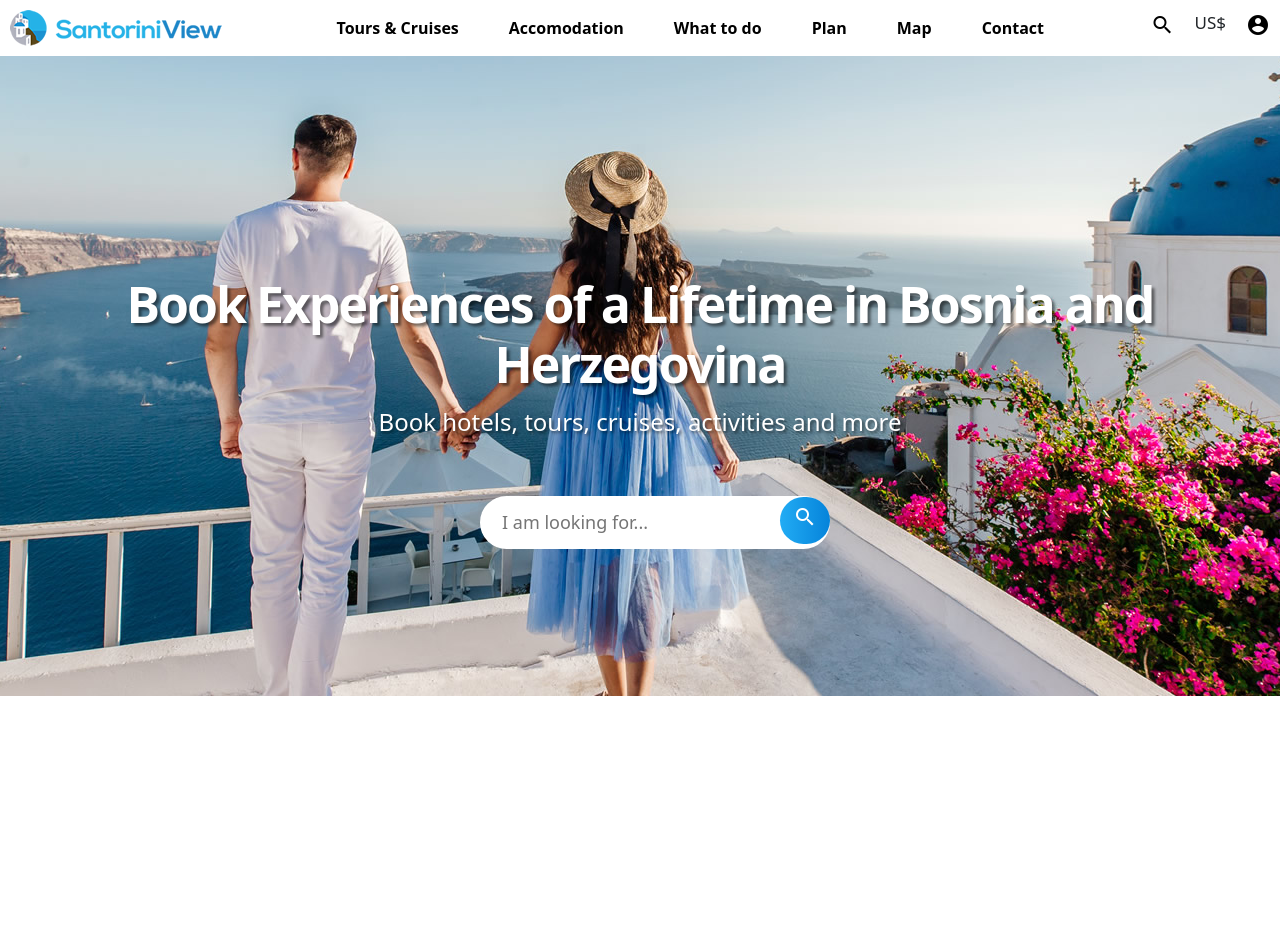
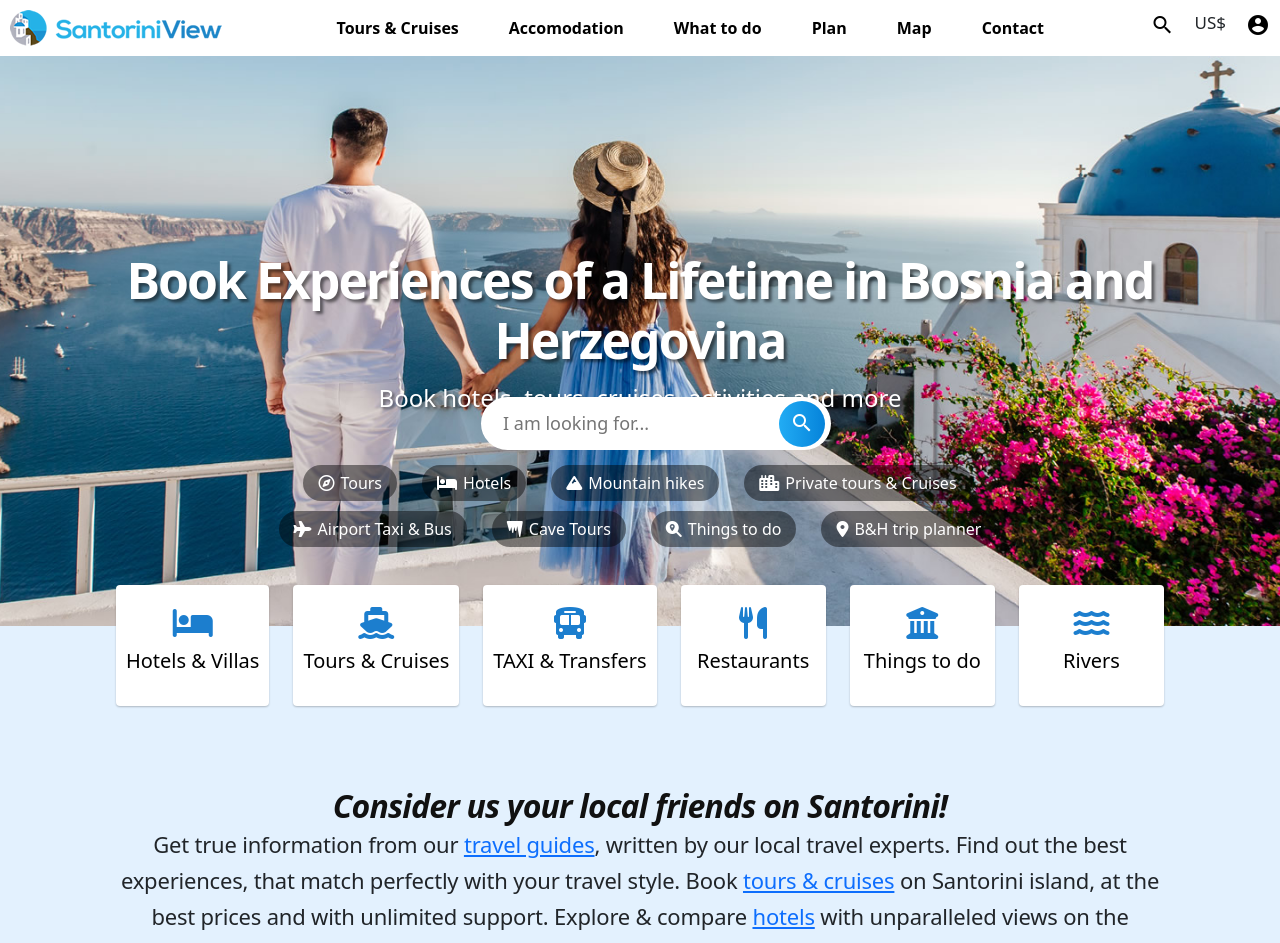
Before and after one commit to arminCicic/explore-bih, an Angular app: page / in a window 1280 px wide. Shown: the top 943 px of the page. Before the commit the page ends 800 px from the top, so only its background shows below. Built offline with nearby package versions, Linux system fonts and the light colour scheme.

Commit message:
finished icons section

```diff
--- a/src/app/home/home.component.html
+++ b/src/app/home/home.component.html
@@ -6,14 +6,57 @@
     </div>
 
     <div class="global-search">
-        <div class="gloabal-search-inner">
+        <div class="global-search-inner">
             <div class="global-search-input-wrapper">
                 <input type="text" id="global-search-input" autocomplete="off" spellcheck="false" placeholder="I am looking for...">
             </div>
 
             <div class="global-search-button">
-                <a href="/search/" title="search in BiH" id="global-search-button"> <mat-icon>search</mat-icon></a>
+                <a href="/search/" title="search in BiH" id="global-search-button"> <mat-icon class="search-icon">search</mat-icon></a>
             </div>
         </div>
     </div>
+
+    <div class="icons-container">
+
+        <div class="categories">
+            <a href="/"> <i class="fa-regular fa-compass"></i>Tours</a>
+            <a href="/"><i class="fa-solid fa-bed"></i>Hotels</a>
+            <a href="/"><i class="fa-solid fa-mountain"></i>Mountain hikes</a>
+            <a href="/"><i class="fa-solid fa-city"></i>Private tours & Cruises</a>
+        </div>
+
+        <div class="categories">
+            <a href="/"><i class="fa-solid fa-plane"></i>Airport Taxi & Bus</a>
+            <a href="/"><i class="fa-solid fa-icicles"></i>Cave Tours</a>
+            <a href="/"><i class="fa-solid fa-magnifying-glass-location"></i>Things to do</a>
+            <a href="/"><i class="fa-solid fa-location-dot"></i>B&H trip planner</a>
+        </div>
+
+
+
+    </div>
+    <div class="section-wrapper">
+        <div class="section-inner">
+            <div class="options-menu">
+               <a href="/"><i class="fa-solid fa-bed icon-lg"></i><h5>Hotels & Villas</h5></a>
+               <a href="/"><i class="fa-solid fa-ship icon-lg"></i><h5>Tours & Cruises</h5></a>
+               <a href="/"><i class="fa-solid fa-bus icon-lg"></i><h5>TAXI & Transfers</h5></a>
+               <a href="/"><i class="fa-solid fa-utensils icon-lg"></i><h5>Restaurants</h5></a>
+               <a href="/"><i class="fa-solid fa-building-columns icon-lg"></i><h5>Things to do</h5></a>
+               <a href="/"><i class="fa-solid fa-water icon-lg"></i><h5>Rivers</h5></a>
+            </div>
+
+            <div class="who-we-are">
+                <em class="big-title">Consider us your local friends on Santorini!</em>
+                Get true information from our <a href="/guides/" class="seo-link" target="_blank" title="santorini travel guides">travel guides</a>, written by our local travel experts.
+                Find out the best experiences, that match perfectly with your travel style.
+                Book <a href="/best-santorini-tours/" class="seo-link" target="_blank" title="santorini tours cruises">tours &amp; cruises</a> on Santorini island, at the best prices and with unlimited support.
+                Explore &amp; compare <a href="/santorini-hotels-on-caldera/" class="seo-link" target="_blank" title="santorini hotels">hotels</a> with unparalleled views on the <a href="/santorini-caldera/" class="seo-link" target="_blank" title="santorini caldera">Caldera</a>.
+                <a href="/contact/" class="seo-link" target="_blank">Contact us</a> to get the best local advice for your trip to Santorini!
+            </div>
+        </div>
+
+    </div>
+
 </div>
--- a/src/app/home/home.component.scss
+++ b/src/app/home/home.component.scss
@@ -3,7 +3,8 @@
     background-image: url(../../assets/images/bih-home.jpg);
     background-size: cover;
     background-position: center;
-    height: 640px;
+    height: 570px;
+
 
     .home {
         position: absolute;
@@ -47,6 +48,8 @@
                 font-weight: 400;
             }
         }
+
+
     }
 
     .global-search {
@@ -57,15 +60,21 @@
         padding: 16px 10px 10px;
         font-size: 18px;
         position: absolute;
-        top:60%;
+        top:50%;
         display: flex;
         align-items: center;
         justify-content: center;
 
+        .global-search-inner {
+            display: flex;
+            flex-direction: row;
+            align-items: center;
+
+        }
+
 
 
         .global-search-input-wrapper {
-        width: 80%;
         border-radius: 63px;
         display: inline-block;
         background: #fff;
@@ -86,16 +95,206 @@
         .global-search-button{
              display: inline-block;
              width: 20px;
-             margin-left: -50px;
+             margin-left: -52px;
 
              a {
                 background: linear-gradient(to right,#22acf4,#0583da);
-                padding: 8px 13px;
+                padding: 5px 11px;
                 color: #fff;
                 text-decoration: none;
                 border-radius: 36px;
                 display: inline-block;
+
+                .search-icon {
+                    margin-top: 5px;
+                }
+             }
+
+             @media (max-width: 640px) {
+              .global-search {
+                  .global-search-input-wrapper {
+                        width: 150px;
+                    }
+            }
+
              }
         }
     }
+
+    .icons-container {
+        position: absolute;
+        top: 70%;
+        width: 100%;
+    }
+
+    @media (max-width: 700px) {
+        .icons-container {
+            display: none;
+        }
+    }
+
+    .categories {
+        display: flex;
+        justify-content: center;
+        gap: 20px;
+
+
+
+        a { text-decoration: none;
+            color: #fff;
+            background-color: rgba(0,0,0,.45);
+            box-shadow: none;
+            border-radius: 50px;
+            margin: 10px 5px 0 0;
+            text-align: center;
+            transition: .4s;
+            vertical-align: top;
+            width: auto;
+            padding: 6px 15px;
+
+            i {
+                padding-right: 6px;
+            }
+        }
+
+        a:hover {
+            color: black;
+            background-color: #fff;
+        }
+
+        .categories-link {
+            display: flex;
+            justify-content: center;
+            align-items: center;
+        }
+
+
+    }
+
+    .section-wrapper {
+        padding: 40px 0;
+    clear: both;
+    position: relative;
+    top:86%;
+
+    .section-inner {
+        background: #e3f1fe;
+        margin-top: 48px;
+
+
+        .options-menu {
+            width: 100%;
+            display: flex;
+            flex-wrap: wrap;
+            justify-content: center;
+            margin-top: 52px;
+            position: absolute;
+            top: -13px;
+            padding-right: 35px;
+            padding-left: 35px;
+
+
+            a {
+                flex: 0 0 12%;
+                padding: 22px 10px 25px;
+                color: #000;
+                font-size: 16px;
+                line-height: 22px;
+                text-align: center;
+                text-decoration: none;
+                white-space: nowrap;
+                font-weight: 700;
+                margin: 0 12px;
+                font-weight: 600;
+                background: #fff;
+                box-shadow: 0 0 0 0 rgb(0 0 0 / 12%), 0 1px 2px 0 rgb(0 0 0 / 24%), 0 0 0 0 rgb(0 0 0 / 12%), 0 0 0 0 rgb(0 0 0 / 10%);
+                border-radius: 4px;
+                display: flex;
+                flex-direction: column;
+                gap: 10px;
+                justify-content: center;
+
+
+            }
+
+            a:hover {
+                background: linear-gradient(to right, #0583da, #00a7eb);
+                color: #fff;
+                .icon-lg {
+                    color: #fff;
+                }
+
+            }
+
+
+
+
+        }
+
+
+    }
+
+    @media (max-width: 1080px) {
+        .section-inner {
+            .options-menu {
+                padding: 0;
+
+                a {
+                    flex: 0;
+                    flex-grow: 1;
+                    padding: 22px 7px 25px;
+                    font-size: 13px;
+                    margin: 0px;
+                    border-radius: 0px;
+                }
+
+                @media (max-width: 760px) {
+
+                    a {
+                        flex-basis: 33%;
+                        margin: 0px;
+                        h5 {
+                            font-size: 1.1rem;
+                        }
+
+
+                }
+                        }
+            }
+        }
+    }
+
+
+        .who-we-are {
+            font-size: 22px;
+            text-align: center;
+            letter-spacing: -.2px;
+            max-width: 1050px;
+            padding: 0 15px;
+            line-height: 36px;
+            padding: 160px 5px 80px 5px;
+            margin: -8px auto 30px auto;;
+
+           em {
+                display: block;
+                margin-bottom: 30px;
+            }
+
+            .big-title {
+                font-size: 32px;
+                text-align: center;
+                margin: 0;
+                font-weight: 700;
+                letter-spacing: -.8px;
+                color: #111;
+                line-height: 40px;
+            }
+        }
+
+        .icon-lg{
+            font-size: 2em;
+            color: #1c7ece;
+        }
+    }
+
 }
--- a/src/index.html
+++ b/src/index.html
@@ -6,6 +6,7 @@
   <base href="/">
   <meta name="viewport" content="width=device-width, initial-scale=1">
   <link rel="icon" type="image/x-icon" href="favicon.ico">
+  <script src="https://kit.fontawesome.com/08ccdf9a52.js" crossorigin="anonymous"></script>
 </head>
 <body>
   <app-root></app-root>
```
Also changed, not shown: 1 other file (tests, documents, lock files or other folders).
